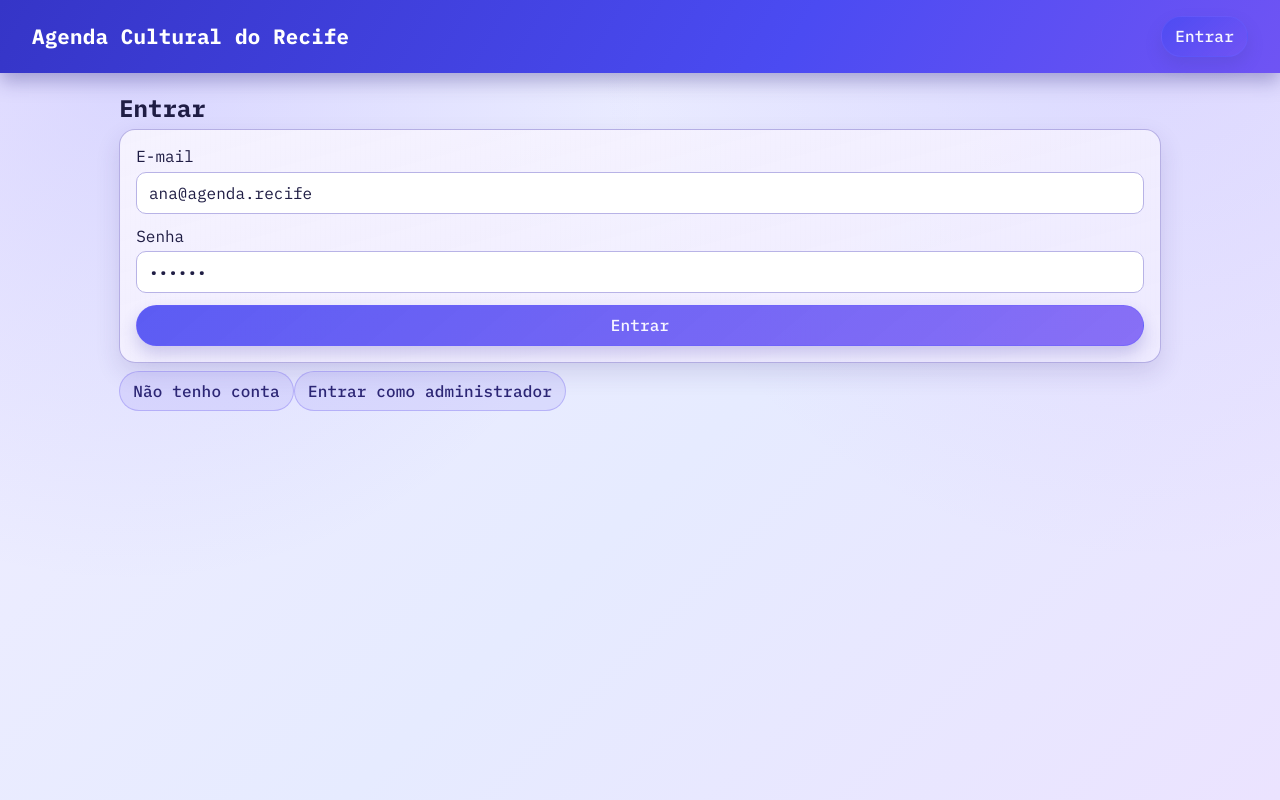
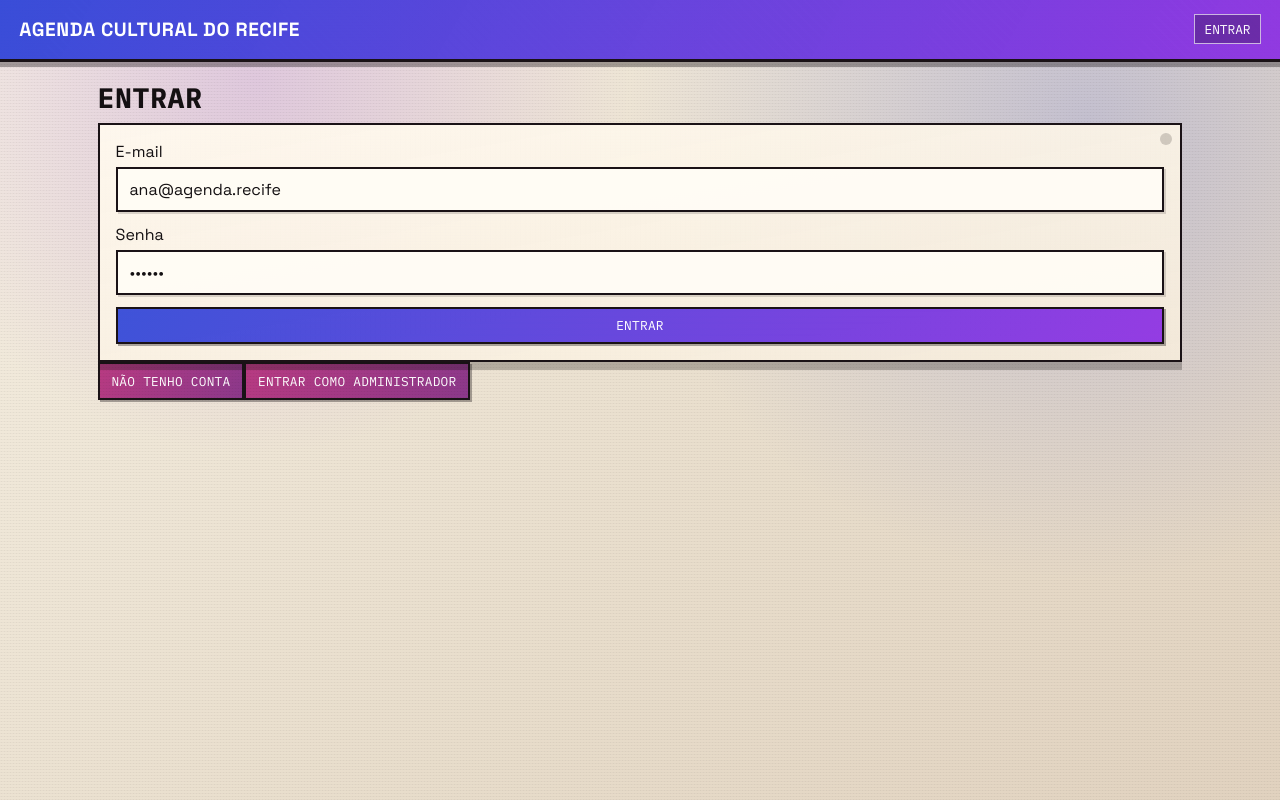
Before and after one commit to jtragtenberg/agendaCultural, a React (Vite) app in the folder frontend/: page /perfil in a window 1280 px wide. Built offline with nearby package versions, Linux system fonts and the light colour scheme; no server answers.

Commit message:
frontend: adotar identidade de colagem digital com textura artesanal

```diff
--- a/frontend/src/estilos.css
+++ b/frontend/src/estilos.css
@@ -1,22 +1,16 @@
-@import url('https://fonts.googleapis.com/css2?family=IBM+Plex+Mono:wght@400;500;600;700&display=swap');
+@import url('https://fonts.googleapis.com/css2?family=Space+Grotesk:wght@400;500;700&family=IBM+Plex+Mono:wght@400;500;700&display=swap');
 
 :root {
-  --fundo-1: #f1edff;
-  --fundo-2: #e6ebff;
-  --fundo-3: #ebe3ff;
-  --texto: #1f1d44;
-  --texto-fraco: #504a8a;
-  --primaria: #4b4bf2;
-  --primaria-escura: #3535c7;
-  --primaria-clara: rgba(75, 75, 242, 0.18);
-  --borda: #b8b3e6;
-  --superficie: #f7f4ff;
-  --superficie-2: #f0edff;
-  --erro: #9f255f;
-  --sucesso: #3f3cb4;
-  --sombra: 0 10px 24px rgba(55, 45, 120, 0.14);
-  font-family: 'IBM Plex Mono', 'Courier New', monospace;
-  color: var(--texto);
+  --papel: #efe9dd;
+  --papel-escuro: #d7ccb8;
+  --tinta: #141012;
+  --tinta-fraca: #4f4649;
+  --azul: #2f45d7;
+  --roxo: #8b2de2;
+  --magenta: #c22878;
+  --verde: #1f7a66;
+  --borda: #1a1216;
+  --sombra: 0 8px 0 rgba(22, 16, 18, 0.26);
 }
 
 * {
@@ -26,26 +20,36 @@
 body {
   margin: 0;
   min-height: 100vh;
+  color: var(--tinta);
+  font-family: 'Space Grotesk', sans-serif;
   background:
-    radial-gradient(circle at 10% 8%, rgba(103, 96, 255, 0.16) 0, transparent 38%),
-    radial-gradient(circle at 90% 0%, rgba(155, 98, 255, 0.14) 0, transparent 40%),
-    linear-gradient(135deg, var(--fundo-1) 0%, var(--fundo-2) 55%, var(--fundo-3) 100%),
+    radial-gradient(circle at 20% 10%, rgba(139, 45, 226, 0.18), transparent 30%),
+    radial-gradient(circle at 85% 15%, rgba(47, 69, 215, 0.2), transparent 36%),
+    linear-gradient(140deg, #f5efe2 0%, #e8ddcb 60%, #e1d2bf 100%);
+  position: relative;
+}
+
+body::before {
+  content: '';
+  pointer-events: none;
+  position: fixed;
+  inset: 0;
+  background:
     repeating-linear-gradient(
       0deg,
-      rgba(64, 58, 129, 0.03) 0px,
-      rgba(64, 58, 129, 0.03) 1px,
+      rgba(10, 6, 8, 0.05) 0px,
+      rgba(10, 6, 8, 0.05) 1px,
       transparent 1px,
       transparent 3px
-    );
+    ),
+    radial-gradient(rgba(0, 0, 0, 0.1) 0.7px, transparent 0.7px);
+  background-size: auto, 3px 3px;
+  mix-blend-mode: multiply;
+  opacity: 0.35;
 }
 
 a {
-  color: var(--primaria);
-  text-decoration: none;
-}
-
-a:hover {
-  text-decoration: underline;
+  color: var(--azul);
 }
 
 button,
@@ -59,39 +63,49 @@ input,
 select,
 textarea {
   width: 100%;
-  border: 1px solid var(--borda);
-  border-radius: 10px;
+  border: 2px solid var(--borda);
+  border-radius: 0;
+  background: rgba(255, 252, 245, 0.95);
+  color: var(--tinta);
   padding: 0.62rem 0.74rem;
-  background: #fff;
-  color: var(--texto);
+  box-shadow: 2px 2px 0 rgba(20, 16, 18, 0.15);
 }
 
 input:focus,
 select:focus,
 textarea:focus {
-  outline: 2px solid rgba(10, 111, 120, 0.2);
-  border-color: var(--primaria);
+  outline: 2px dashed var(--magenta);
+  outline-offset: 1px;
 }
 
 .cabecalho {
   position: sticky;
   top: 0;
-  z-index: 5;
+  z-index: 8;
   display: flex;
   gap: 1rem;
   justify-content: space-between;
   align-items: center;
-  padding: 1rem 2rem;
-  background: linear-gradient(120deg, #3535c7 0%, #4b4bf2 62%, #6f54f4 100%);
-  color: #fff;
   flex-wrap: wrap;
-  box-shadow: 0 8px 18px rgba(50, 43, 126, 0.35);
+  padding: 0.9rem 1.2rem;
+  background:
+    linear-gradient(120deg, rgba(47, 69, 215, 0.95) 0%, rgba(139, 45, 226, 0.92) 100%),
+    repeating-linear-gradient(
+      45deg,
+      rgba(255, 255, 255, 0.14) 0px,
+      rgba(255, 255, 255, 0.14) 2px,
+      transparent 2px,
+      transparent 7px
+    );
+  border-bottom: 3px solid var(--borda);
+  box-shadow: 0 5px 0 rgba(20, 16, 18, 0.35);
 }
 
 .cabecalho h1 {
   margin: 0;
-  font-size: 1.3rem;
-  letter-spacing: 0.01em;
+  font-size: 1.2rem;
+  text-transform: uppercase;
+  letter-spacing: 0.03em;
 }
 
 .cabecalho h1 a {
@@ -99,101 +113,98 @@ textarea:focus {
   text-decoration: none;
 }
 
-.cabecalho h1 a:hover {
-  text-decoration: none;
-  opacity: 0.9;
-}
-
 .cabecalho nav {
   display: flex;
-  gap: 0.8rem;
+  gap: 0.6rem;
   flex-wrap: wrap;
 }
 
-.cabecalho nav a {
+.cabecalho nav a,
+.acoes-auth a {
   color: #fff;
   text-decoration: none;
-  padding: 0.32rem 0.5rem;
-  border-radius: 8px;
+  background: rgba(0, 0, 0, 0.25);
+  border: 1.5px solid rgba(255, 255, 255, 0.65);
+  padding: 0.34rem 0.58rem;
+  text-transform: uppercase;
+  font-family: 'IBM Plex Mono', monospace;
+  font-size: 0.8rem;
 }
 
-.cabecalho nav a:hover {
-  background: rgba(255, 255, 255, 0.14);
+.cabecalho nav a:hover,
+.acoes-auth a:hover {
+  background: rgba(0, 0, 0, 0.4);
 }
 
 .acoes-auth {
   display: flex;
-  gap: 0.55rem;
+  gap: 0.5rem;
   align-items: center;
-  flex-wrap: wrap;
-}
-
-.acoes-auth a {
-  border: 1px solid rgba(103, 96, 255, 0.45);
-  border-radius: 999px;
-  padding: 0.58rem 0.82rem;
-  background: linear-gradient(140deg, rgba(75, 75, 242, 0.9) 0%, rgba(114, 84, 244, 0.82) 100%);
-  color: #f8f7ff;
-  font-weight: 500;
-  letter-spacing: 0.01em;
-  box-shadow: 0 8px 16px rgba(76, 68, 176, 0.24);
-  text-decoration: none;
-}
-
-.acoes-auth a:hover {
-  background: linear-gradient(140deg, rgba(64, 64, 219, 0.94) 0%, rgba(100, 75, 222, 0.88) 100%);
-  box-shadow: 0 12px 20px rgba(74, 66, 170, 0.28);
-  text-decoration: none;
+  color: #fff;
 }
 
 .container {
-  max-width: 1080px;
+  max-width: 1120px;
   margin: 0 auto;
-  padding: 1.2rem;
+  padding: 1.1rem;
 }
 
 .container > h2 {
-  margin: 0 0 0.35rem;
+  margin: 0 0 0.45rem;
+  font-size: clamp(1.3rem, 2.2vw, 2rem);
+  font-family: 'IBM Plex Mono', monospace;
+  text-transform: uppercase;
+  letter-spacing: 0.02em;
 }
 
 .container > p {
-  color: var(--texto-fraco);
-}
-
-.lista-eventos {
-  display: grid;
-  gap: 1rem;
-  grid-template-columns: repeat(auto-fit, minmax(260px, 1fr));
+  color: var(--tinta-fraca);
 }
 
 .card-evento,
 .formulario,
 .formulario-auth,
 .calendario-agenda,
-.janela-mini {
+.janela-mini,
+.painel-moderacao,
+.painel-admin {
   background:
-    linear-gradient(165deg, rgba(247, 244, 255, 0.94) 0%, rgba(239, 235, 255, 0.88) 100%),
+    linear-gradient(170deg, rgba(255, 249, 238, 0.95) 0%, rgba(246, 236, 219, 0.9) 100%),
     repeating-linear-gradient(
       90deg,
-      rgba(57, 48, 133, 0.04) 0px,
-      rgba(57, 48, 133, 0.04) 1px,
+      rgba(45, 36, 39, 0.06) 0px,
+      rgba(45, 36, 39, 0.06) 1px,
       transparent 1px,
       transparent 5px
     );
-  border-radius: 16px;
-  border: 1px solid rgba(122, 113, 201, 0.5);
+  border: 2px solid var(--borda);
+  border-radius: 0;
   box-shadow: var(--sombra);
+  position: relative;
+}
+
+.card-evento::after,
+.formulario::after,
+.formulario-auth::after,
+.calendario-agenda::after {
+  content: '';
+  position: absolute;
+  right: 8px;
+  top: 8px;
+  width: 12px;
+  height: 12px;
+  border-radius: 50%;
+  background: rgba(20, 16, 18, 0.18);
+}
+
+.lista-eventos {
+  display: grid;
+  grid-template-columns: repeat(auto-fit, minmax(280px, 1fr));
+  gap: 0.95rem;
 }
 
 .card-evento {
-  padding: 1rem;
-}
-
-.acoes-card {
-  display: flex;
-  gap: 0.5rem;
-  flex-wrap: wrap;
-  margin-top: 0.7rem;
+  padding: 0.95rem;
 }
 
 .formulario,
@@ -207,97 +218,93 @@ textarea:focus {
 .formulario-auth label,
 .campo-autocomplete {
   display: grid;
-  gap: 0.35rem;
+  gap: 0.3rem;
 }
 
 fieldset {
-  border: 1px solid var(--borda);
-  border-radius: 10px;
-  background: #fff;
-}
-
-.lista-artistas {
-  display: grid;
-  gap: 0.3rem;
+  border: 2px dashed #4c4252;
+  border-radius: 0;
+  padding: 0.55rem;
 }
 
 button {
-  border: 1px solid rgba(103, 96, 255, 0.45);
-  border-radius: 999px;
-  padding: 0.58rem 0.82rem;
-  background: linear-gradient(140deg, rgba(75, 75, 242, 0.9) 0%, rgba(114, 84, 244, 0.82) 100%);
-  color: #f8f7ff;
-  font-weight: 500;
-  letter-spacing: 0.01em;
+  border: 2px solid var(--borda);
+  border-radius: 0;
+  padding: 0.52rem 0.74rem;
+  background:
+    linear-gradient(120deg, rgba(47, 69, 215, 0.92) 0%, rgba(139, 45, 226, 0.92) 100%),
+    repeating-linear-gradient(
+      0deg,
+      rgba(255, 255, 255, 0.14) 0px,
+      rgba(255, 255, 255, 0.14) 2px,
+      transparent 2px,
+      transparent 6px
+    );
+  color: #fff;
+  font-family: 'IBM Plex Mono', monospace;
+  font-size: 0.8rem;
+  text-transform: uppercase;
+  letter-spacing: 0.02em;
   cursor: pointer;
-  transition: transform 0.14s ease, background-color 0.2s ease, box-shadow 0.22s ease;
-  box-shadow: 0 8px 16px rgba(76, 68, 176, 0.24);
+  box-shadow: 2px 2px 0 rgba(20, 16, 18, 0.35);
+  transition: transform 0.12s ease;
 }
 
 button:hover {
-  background: linear-gradient(140deg, rgba(64, 64, 219, 0.94) 0%, rgba(100, 75, 222, 0.88) 100%);
-  transform: translateY(-1px);
-  box-shadow: 0 12px 20px rgba(74, 66, 170, 0.28);
+  transform: translate(-1px, -1px);
 }
 
 button:disabled {
-  opacity: 0.62;
+  opacity: 0.55;
   cursor: not-allowed;
-  transform: none;
 }
 
 .link-botao {
-  margin-top: 0.5rem;
-  background: rgba(116, 101, 237, 0.12);
-  color: #2c2675;
-  border-color: rgba(116, 101, 237, 0.34);
-  box-shadow: none;
+  background:
+    linear-gradient(120deg, rgba(178, 40, 120, 0.9) 0%, rgba(129, 38, 130, 0.9) 100%),
+    repeating-linear-gradient(
+      0deg,
+      rgba(255, 255, 255, 0.14) 0px,
+      rgba(255, 255, 255, 0.14) 2px,
+      transparent 2px,
+      transparent 6px
+    );
+}
+
+.acoes-card,
+.acoes-perfil {
+  display: flex;
+  gap: 0.5rem;
+  flex-wrap: wrap;
 }
 
 .erro {
-  color: var(--erro);
-  font-weight: 600;
+  color: #8f1f4e;
+  font-weight: 700;
 }
 
 .sucesso {
-  color: var(--sucesso);
-  font-weight: 600;
-}
-
-.bloco-denuncia,
-.bloco-edicao-publica,
-.bloco-inline,
-.lista-sugestoes {
-  display: grid;
-  gap: 0.5rem;
-}
-
-.bloco-denuncia,
-.bloco-edicao-publica {
-  margin-top: 1rem;
-}
-
-.acoes-perfil {
-  display: flex;
-  gap: 0.5rem;
-  margin: 1rem 0;
-  flex-wrap: wrap;
+  color: var(--verde);
+  font-weight: 700;
 }
 
 .calendario-agenda {
-  padding: 1rem;
+  padding: 0.95rem;
 }
 
 .calendario-topo {
   display: flex;
   justify-content: space-between;
   align-items: center;
-  gap: 0.75rem;
-  margin-bottom: 0.8rem;
+  gap: 0.7rem;
+  margin-bottom: 0.7rem;
 }
 
 .calendario-topo h3 {
   margin: 0;
+  font-size: 0.95rem;
+  text-transform: uppercase;
+  font-family: 'IBM Plex Mono', monospace;
 }
 
 .calendario-grade {
@@ -306,58 +313,62 @@ button:disabled {
 }
 
 .calendario-semana {
-  margin-bottom: 0.45rem;
+  margin-bottom: 0.35rem;
 }
 
 .calendario-dia-semana {
   text-align: center;
+  font-size: 0.75rem;
   font-weight: 700;
-  color: #3a4f64;
-  font-size: 0.85rem;
+  text-transform: uppercase;
 }
 
 .calendario-dias {
-  gap: 0.45rem;
+  gap: 0.38rem;
 }
 
 .calendario-celula {
-  min-height: 140px;
-  background: linear-gradient(165deg, rgba(245, 241, 255, 0.92) 0%, rgba(236, 231, 255, 0.84) 100%);
-  border: 1px solid rgba(136, 126, 214, 0.42);
-  border-radius: 10px;
-  padding: 0.45rem;
+  min-height: 145px;
+  background:
+    linear-gradient(165deg, rgba(255, 248, 236, 0.92) 0%, rgba(238, 226, 210, 0.9) 100%),
+    radial-gradient(rgba(0, 0, 0, 0.1) 0.7px, transparent 0.7px);
+  background-size: auto, 3px 3px;
+  border: 2px solid rgba(25, 18, 22, 0.72);
+  padding: 0.38rem;
   display: flex;
   flex-direction: column;
-  gap: 0.38rem;
+  gap: 0.32rem;
 }
 
 .calendario-celula-vazia {
-  background: rgba(186, 176, 245, 0.16);
+  background: rgba(215, 204, 184, 0.35);
+  border-style: dashed;
 }
 
 .calendario-numero {
   font-weight: 700;
-  color: #102132;
+  font-family: 'IBM Plex Mono', monospace;
 }
 
 .calendario-eventos-dia {
   display: grid;
-  gap: 0.35rem;
+  gap: 0.3rem;
 }
 
 .evento-mini {
-  background: linear-gradient(155deg, rgba(233, 228, 255, 0.9) 0%, rgba(223, 216, 255, 0.82) 100%);
-  border: 1px solid rgba(103, 96, 255, 0.28);
-  border-left: 2px solid rgba(75, 75, 242, 0.8);
-  border-radius: 8px;
-  padding: 0.42rem;
+  background:
+    linear-gradient(150deg, rgba(210, 217, 255, 0.92) 0%, rgba(238, 207, 251, 0.86) 100%),
+    repeating-linear-gradient(
+      45deg,
+      rgba(0, 0, 0, 0.05) 0px,
+      rgba(0, 0, 0, 0.05) 2px,
+      transparent 2px,
+      transparent 5px
+    );
+  border: 1.7px solid rgba(31, 17, 40, 0.7);
+  border-left: 4px solid var(--magenta);
+  padding: 0.36rem;
   font-size: 0.76rem;
-}
-
-.evento-mini-link {
-  display: block;
-  text-decoration: none;
-  color: inherit;
 }
 
 .evento-mini p {
@@ -366,125 +377,98 @@ button:disabled {
 
 .evento-mini-titulo {
   font-weight: 700;
-  line-height: 1.3;
+  line-height: 1.25;
 }
 
 .lista-sugestoes {
   margin: 0;
-  padding: 0.28rem;
+  padding: 0.25rem;
   list-style: none;
-  border: 1px solid var(--borda);
-  border-radius: 10px;
-  background: #fff;
+  border: 2px solid var(--borda);
+  background: rgba(250, 243, 231, 0.96);
 }
 
 .lista-sugestoes button {
   width: 100%;
   text-align: left;
-  background: rgba(235, 229, 255, 0.78);
-  color: #2f2a71;
-  box-shadow: none;
-  border-radius: 10px;
+  margin-bottom: 0.2rem;
+}
+
+.bloco-inline,
+.bloco-denuncia,
+.bloco-edicao-publica,
+.moderacao-denuncias {
+  display: grid;
+  gap: 0.45rem;
 }
 
 .bloco-inline {
-  padding: 0.7rem;
-  border-radius: 10px;
-  border: 1px dashed #8c7de0;
-  background: #f2edff;
+  padding: 0.55rem;
+  border: 2px dashed #6b5f72;
+  background: rgba(250, 242, 255, 0.82);
 }
 
 .tags-selecionadas {
   display: flex;
   flex-wrap: wrap;
-  gap: 0.4rem;
+  gap: 0.36rem;
 }
 
 .tags-selecionadas span {
   display: inline-flex;
   align-items: center;
-  gap: 0.35rem;
-  background: #e7ddff;
-  color: #2c2674;
-  border-radius: 999px;
-  padding: 0.2rem 0.55rem;
-  font-size: 0.84rem;
+  gap: 0.34rem;
+  background: rgba(218, 215, 255, 0.92);
+  border: 1.6px solid var(--borda);
+  padding: 0.15rem 0.5rem;
+  font-size: 0.8rem;
 }
 
 .tags-selecionadas span button {
-  padding: 0.1rem 0.35rem;
-  border-radius: 999px;
-  background: #4b4bf2;
+  padding: 0.08rem 0.28rem;
 }
 
 .painel-moderacao {
-  --mod-fundo-a: #fbe9f5;
-  --mod-fundo-b: #f1dcf2;
-  --mod-card-a: #fff2fb;
-  --mod-card-b: #fbe6f6;
-  --mod-borda: #d9a7cf;
-  --mod-ink: #5f1f54;
-  --mod-btn-a: #b22d7f;
-  --mod-btn-b: #8a2467;
-  --mod-btn-hover-a: #9d266f;
-  --mod-btn-hover-b: #741d55;
-  background: linear-gradient(135deg, var(--mod-fundo-a) 0%, var(--mod-fundo-b) 100%);
-  border-radius: 18px;
-  border: 1px solid var(--mod-borda);
-  padding: 1rem;
-}
-
-.painel-moderacao h2,
-.painel-moderacao h3,
-.painel-moderacao p,
-.painel-moderacao strong {
-  color: var(--mod-ink);
-}
-
-.painel-moderacao .moderacao-card,
-.painel-moderacao .moderacao-form {
-  background: linear-gradient(165deg, var(--mod-card-a) 0%, var(--mod-card-b) 100%);
-  border: 1px solid var(--mod-borda);
+  background:
+    linear-gradient(130deg, rgba(255, 227, 242, 0.88) 0%, rgba(246, 207, 234, 0.9) 100%),
+    repeating-linear-gradient(
+      45deg,
+      rgba(93, 20, 60, 0.08) 0px,
+      rgba(93, 20, 60, 0.08) 2px,
+      transparent 2px,
+      transparent 7px
+    );
+  border-color: #5d143c;
 }
 
 .painel-moderacao button {
-  border-color: rgba(178, 45, 127, 0.35);
-  background: linear-gradient(140deg, var(--mod-btn-a) 0%, var(--mod-btn-b) 100%);
-  box-shadow: 0 8px 16px rgba(138, 36, 103, 0.24);
-}
-
-.painel-moderacao button:hover {
-  background: linear-gradient(140deg, var(--mod-btn-hover-a) 0%, var(--mod-btn-hover-b) 100%);
-  box-shadow: 0 10px 18px rgba(116, 29, 85, 0.28);
-}
-
-.moderacao-denuncias {
-  margin-top: 0.6rem;
-  padding: 0.55rem 0.65rem;
-  border: 1px solid rgba(178, 45, 127, 0.24);
-  border-radius: 10px;
-  background: rgba(255, 240, 250, 0.75);
-}
-
-.moderacao-denuncias ul {
-  margin: 0.4rem 0 0;
-  padding-left: 1rem;
+  background:
+    linear-gradient(120deg, rgba(178, 31, 92, 0.95) 0%, rgba(132, 32, 91, 0.95) 100%),
+    repeating-linear-gradient(
+      0deg,
+      rgba(255, 255, 255, 0.13) 0px,
+      rgba(255, 255, 255, 0.13) 2px,
+      transparent 2px,
+      transparent 6px
+    );
 }
 
 .painel-admin {
-  background: linear-gradient(135deg, rgba(232, 244, 255, 0.82) 0%, rgba(243, 240, 255, 0.76) 100%);
-  border-radius: 18px;
-  border: 1px solid rgba(107, 133, 210, 0.35);
-  padding: 1rem;
-}
-
-.admin-card {
-  border-color: rgba(107, 133, 210, 0.35);
+  background:
+    linear-gradient(130deg, rgba(229, 235, 255, 0.9) 0%, rgba(214, 221, 255, 0.86) 100%),
+    repeating-linear-gradient(
+      45deg,
+      rgba(34, 49, 123, 0.08) 0px,
+      rgba(34, 49, 123, 0.08) 2px,
+      transparent 2px,
+      transparent 7px
+    );
+  border-color: #22317b;
 }
 
 @media (max-width: 900px) {
   .calendario-grade {
-    grid-template-columns: repeat(1, minmax(0, 1fr));
+    grid-template-columns: 1fr;
   }
 
   .calendario-semana {
@@ -498,7 +482,7 @@ button:disabled {
 
 @media (max-width: 700px) {
   .cabecalho {
-    padding: 0.9rem;
+    padding: 0.8rem;
   }
 
   .cabecalho nav {
@@ -506,6 +490,6 @@ button:disabled {
   }
 
   .container {
-    padding: 0.9rem;
+    padding: 0.85rem;
   }
 }
```
